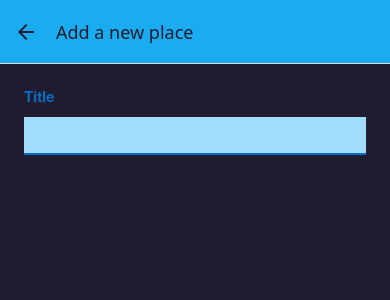
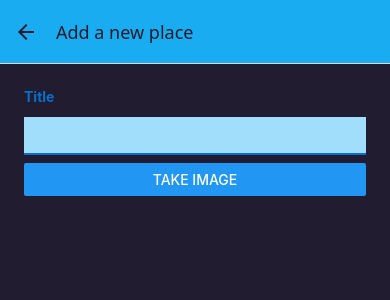
Before and after one commit to Ezekiel-Faith/Place-App, a React Native app: screen /AddPlace in a window 390 px wide. Shown: the top 300 px of the page. Built offline with nearby package versions, Linux system fonts and the light colour scheme.

Commit message:
taking photos on adnroid

```diff
--- a/components/Places/ImagePicker.js
+++ b/components/Places/ImagePicker.js
@@ -0,0 +1,20 @@
+import { Button, View } from 'react-native';
+import { launchCameraAsync } from 'expo-image-picker';
+
+export default function ImagePicker() {
+  async function takeImageHandler() {
+    const image = await launchCameraAsync({
+      allowsEditing: true,
+      aspect: [16, 9],
+      quality: 0.5,
+    });
+    console.log(image);
+  }
+
+  return (
+    <View>
+      <View></View>
+      <Button title='Take Image' onPress={takeImageHandler} />
+    </View>
+  );
+}
--- a/components/Places/PlaceForm.js
+++ b/components/Places/PlaceForm.js
@@ -1,6 +1,7 @@
 import { useState } from 'react';
 import { ScrollView, StyleSheet, Text, TextInput, View } from 'react-native';
 import { Colors } from '../../constants/colors';
+import ImagePicker from './ImagePicker';
 
 export default function PlaceForm() {
   const [enteredTitle, setEnteredTitle] = useState('');
@@ -19,6 +20,7 @@ export default function PlaceForm() {
           value={enteredTitle}
         />
       </View>
+      <ImagePicker />
     </ScrollView>
   );
 }
```
